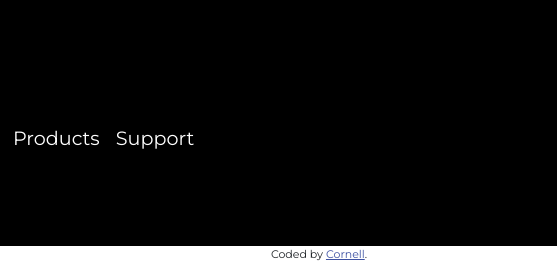
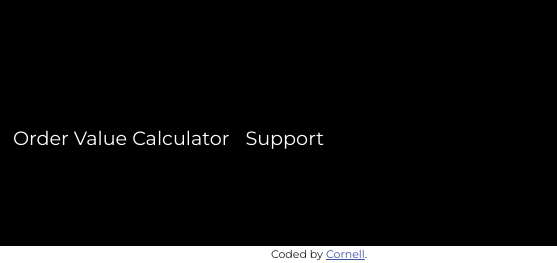
Before and after one commit to cornelldev/Loopstudios, a plain HTML site: page index.html in a window 1280 px wide. Shown: the part 2437-2700 px from the top of the page, 321-878 px from the left. Drawn offline with nearby package versions, Linux system fonts and the light colour scheme.

Commit message:
Update index.html

```diff
--- a/index.html
+++ b/index.html
@@ -118,7 +118,7 @@
           <li><a href="">About</a></li>
           <li><a href="">Careers</a></li>
           <li><a href="">Events</a></li>
-          <li><a href="">Products</a></li>
+          <li><a href="calculator.html">Order Value Calculator</a></li>
           <li><a href="">Support</a></li>
         </ul>
       </div>
```
